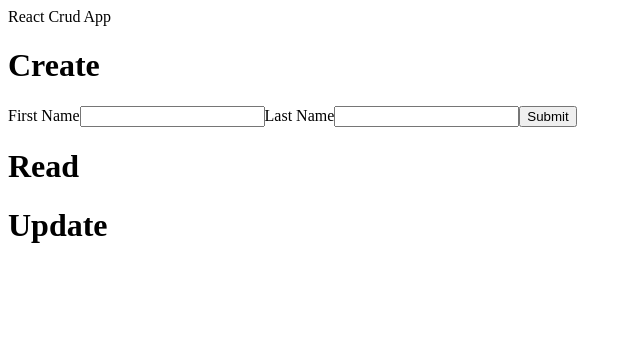
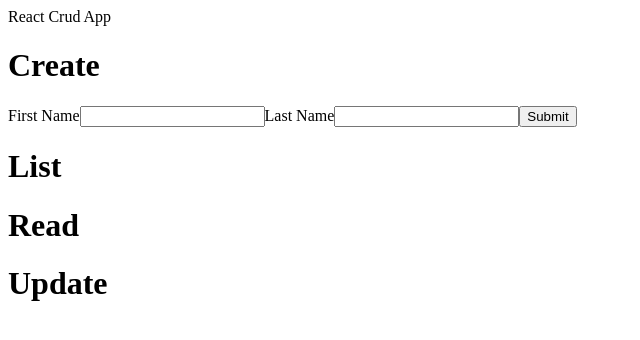
Before and after one commit to andywu8/react-axios-crud, a React (Create React App) app in the folder frontend/: page / in a window 1280 px wide. Shown: the top 340 px of the page, without its empty margins (0-640 px from the left). Built offline with nearby package versions, Linux system fonts and the light colour scheme.

Commit message:
add list component, but running into bug with post

```diff
--- a/frontend/src/App.js
+++ b/frontend/src/App.js
@@ -3,6 +3,8 @@ import React from 'react';
 import Create from './components/Create';
 import Read from './components/Read';
 import Update from './components/Update';
+import List from './components/List';
+
 
 function App() {
   return (
@@ -11,8 +13,10 @@ function App() {
         React Crud App
       </div>
       <Create />
+      <List />
       <Read />
       <Update />
+
     </>
   );
 }
--- /dev/null
+++ b/frontend/src/components/List.js
@@ -0,0 +1,11 @@
+import React from 'react';
+
+export default function List() {
+    return (
+        <>
+            <div>
+                <h1>List</h1>
+            </div>
+        </>
+    )
+}
--- a/frontend/src/components/create.js
+++ b/frontend/src/components/create.js
@@ -1,7 +1,7 @@
 import React from "react";
 import UserDataService from "../services/user.service";
-import { useState, } from "react";
 import { useForm } from "react-hook-form";
+import axios from "axios";
 
 export default function Create() {
     const { register, handleSubmit, reset } = useForm()
@@ -13,9 +13,31 @@ export default function Create() {
         reset();
     }
 
+
     function saveUser(data) {
-        UserDataService.create(data);
+        // console.log("data", data);
+        axios({
+            method: "post",
+            url: "http://localhost:8080/api/users",
+            data: data,
+            headers: { "Content-Type": "application/json" },
+          })
+        //     .then(({ data }) => {
+        //         console.log("axios check here");
+        //         console.log(data);
+        //     })
+        //     .catch((err) => {
+        //       console.error(err.toJSON());
+        //     })
+        // UserDataService.create(data)
+        // .then((response) => {
+        //   console.log(response.data);
+        // })
+        // .catch((e) => {
+        //   console.log(e);
+        // });
     }
+
 
 
 
--- a/frontend/src/services/user.service.js
+++ b/frontend/src/services/user.service.js
@@ -6,6 +6,7 @@ class UserDataService {
   }
 
   create(data) {
+    console.log("data in user service", data);
     return http.post("/users", data);
   }
 
```
